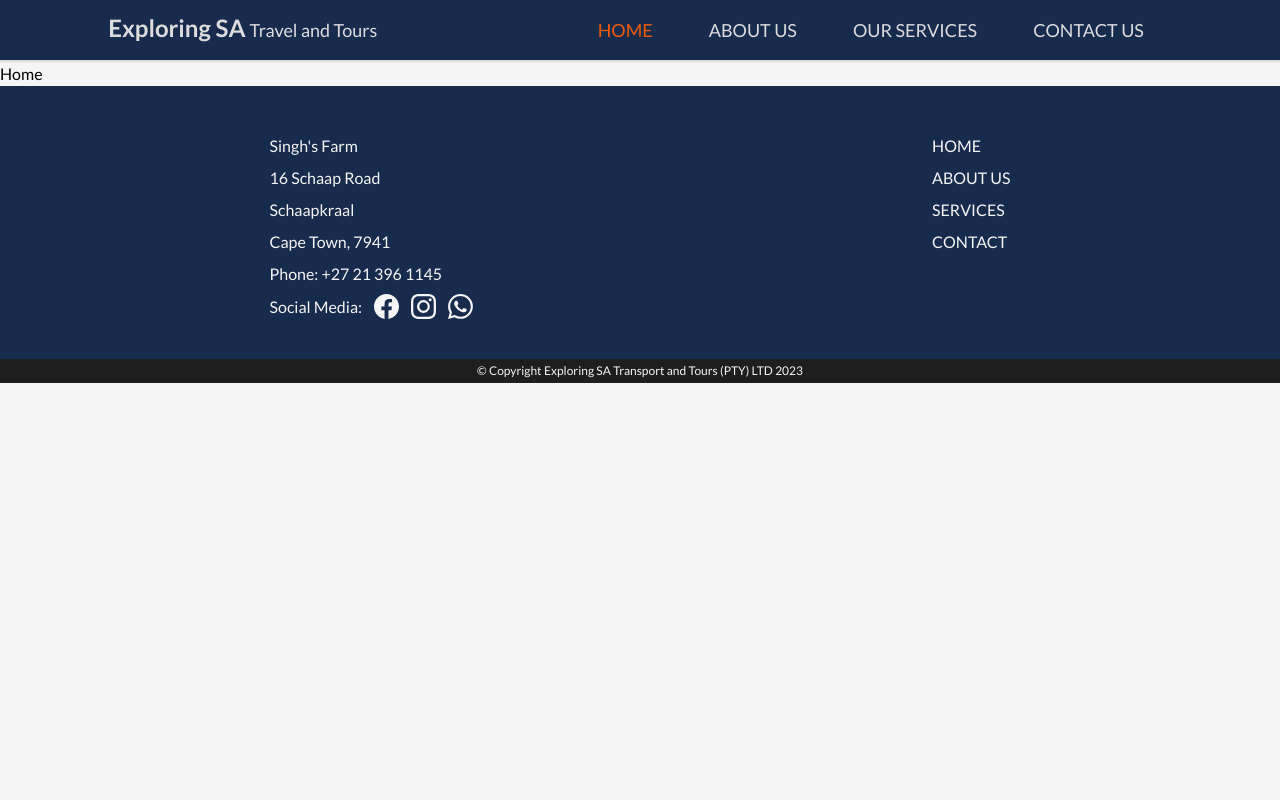
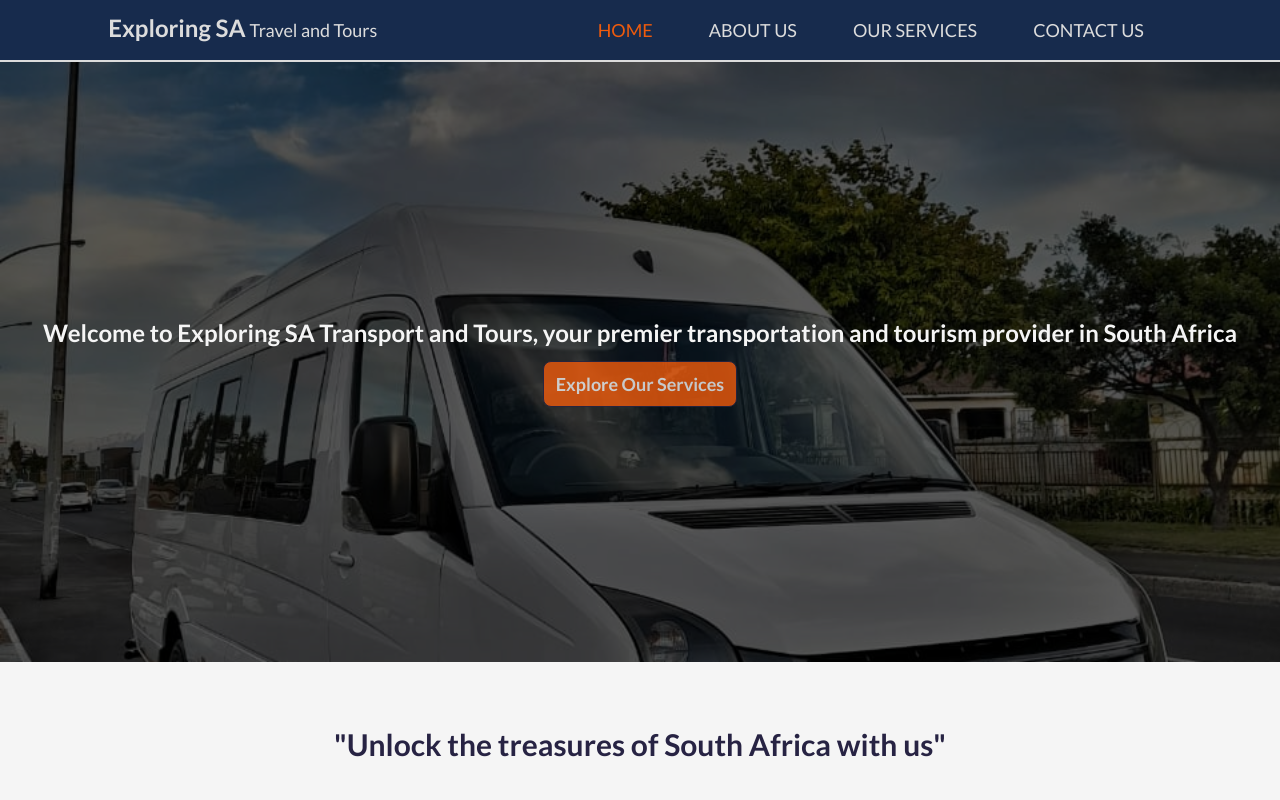
Before and after one commit to Riyaazct/exploringsa, a React (Create React App) app: page / in a window 1280 px wide. Shown: the top 800 px of the page. Built offline with nearby package versions, Linux system fonts and the light colour scheme.

Commit message:
complete layout and some styling on homepage

```diff
--- a/src/components/Navbar.js
+++ b/src/components/Navbar.js
@@ -8,7 +8,16 @@ import {
 const Navbar = () => {
   const [active, setActive] = useState(false);
 
-  // function to set active page link border
+  const handleNav = () => {
+    setActive(!active);
+    if (!active) {
+      document.body.style.overflow = "hidden";
+    } else {
+      document.body.style.overflow = "scroll";
+    }
+  };
+
+  // function to check which page is active
   function IsActive(routePath) {
     const location = useLocation();
     return location.pathname === routePath;
@@ -38,7 +47,7 @@ const Navbar = () => {
         <h2
           className={
             active
-              ? "text-blueText font-bold z-20 text-xl "
+              ? "text-blueText font-bold z-30 text-xl "
               : "text-xl font-bold xl:text-2xl "
           }
         >
@@ -47,7 +56,7 @@ const Navbar = () => {
         <p
           className={
             active
-              ? "text-blueText font-bold z-20 text-sm pt-[7px] ml-1"
+              ? "text-blueText font-bold z-30 text-sm pt-[7px] ml-1"
               : "ml-1 pt-[7px] text-sm xl:text-lg xl:pt-[3.8px]"
           }
         >
@@ -59,8 +68,8 @@ const Navbar = () => {
       <div
         className={
           active
-            ? "w-screen fixed left-0 top-0 h-screen bg-lightGreen z-10 text-blueText flex justify-center items-center ease-in duration-300 flex-col"
-            : "w-full absolute top-0 left-[-100%] h-full z-10 text-blueText flex flex-col justify-center items-center ease-in-out duration-700 md:static md:w-fit md:flex-row"
+            ? "w-full fixed left-0 top-0 h-screen bg-lightGreen bg-opacity-95 z-20 text-blueText flex justify-center items-center ease-in duration-300 flex-col"
+            : "w-full absolute top-0 left-[-100%] h-full z-20 text-blueText flex flex-col justify-center items-center ease-in-out duration-700 md:static md:w-fit md:flex-row"
         }
       >
         <Link
@@ -111,7 +120,7 @@ const Navbar = () => {
         className={
           active ? "hidden" : "absolute right-2 top-3 md:hidden"
         }
-        onClick={() => setActive(!active)}
+        onClick={handleNav}
       >
         <AiOutlineMenuUnfold color="#DCDCDC" size={30} />
       </div>
@@ -120,10 +129,10 @@ const Navbar = () => {
       <div
         className={
           active
-            ? "absolute right-2 top-3 text-blueText z-20 md:hidden"
+            ? "absolute right-2 top-3 text-blueText z-30 md:hidden"
             : "hidden"
         }
-        onClick={() => setActive(!active)}
+        onClick={handleNav}
       >
         <AiOutlineMenuFold size={30} />
       </div>
--- a/src/routes/Home.js
+++ b/src/routes/Home.js
@@ -1,8 +1,29 @@
 import React from "react";
+
+const bgPath = "/images/home.jpg";
 
 const Home = () => (
   <div>
-    <h1>Home</h1>
+    <div className="relative">
+      <div className="absolute top-1/2 left-1/2 transform -translate-x-1/2 -translate-y-1/2 text-offWhite text-center z-10 w-full">
+        <h1 className="font-semibold text-2xl ">
+          Welcome to Exploring SA Transport and Tours, your premier
+          transportation and tourism provider in South Africa
+        </h1>
+        <button className="px-3 py-2 mt-3 opacity-80 text-lg hover:opacity-100 font-semibold">
+          Explore Our Services
+        </button>
+      </div>
+      <div
+        style={{ "--image-url": `url(${bgPath})` }}
+        // reference: https://stackoverflow.com/a/70810692/19529897
+        className="bg-[image:var(--image-url)] h-[75vh] bg-scroll bg-center bg-cover"
+      ></div>
+      <div className="w-full h-full bg-[#000000a7] absolute top-0"></div>
+    </div>
+    <h1 className="text-center my-16 text-3xl text-blueText font-semibold">
+      "Unlock the treasures of South Africa with us"
+    </h1>
   </div>
 );
 
```
Also changed, not shown: public/images/home.jpg (added).
